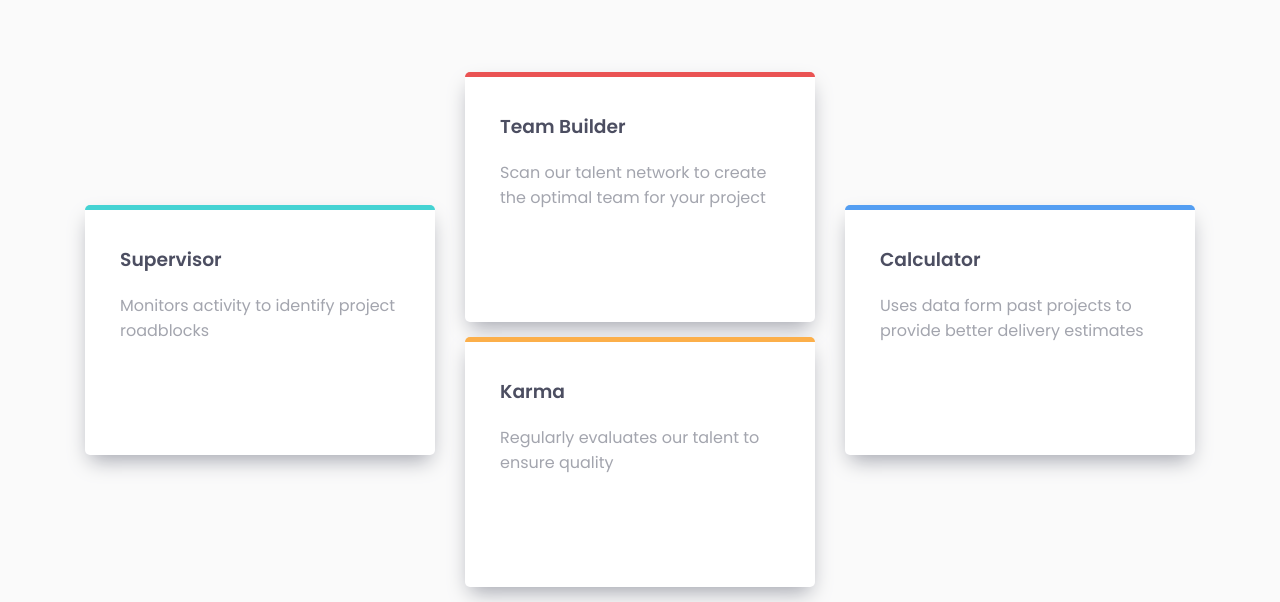
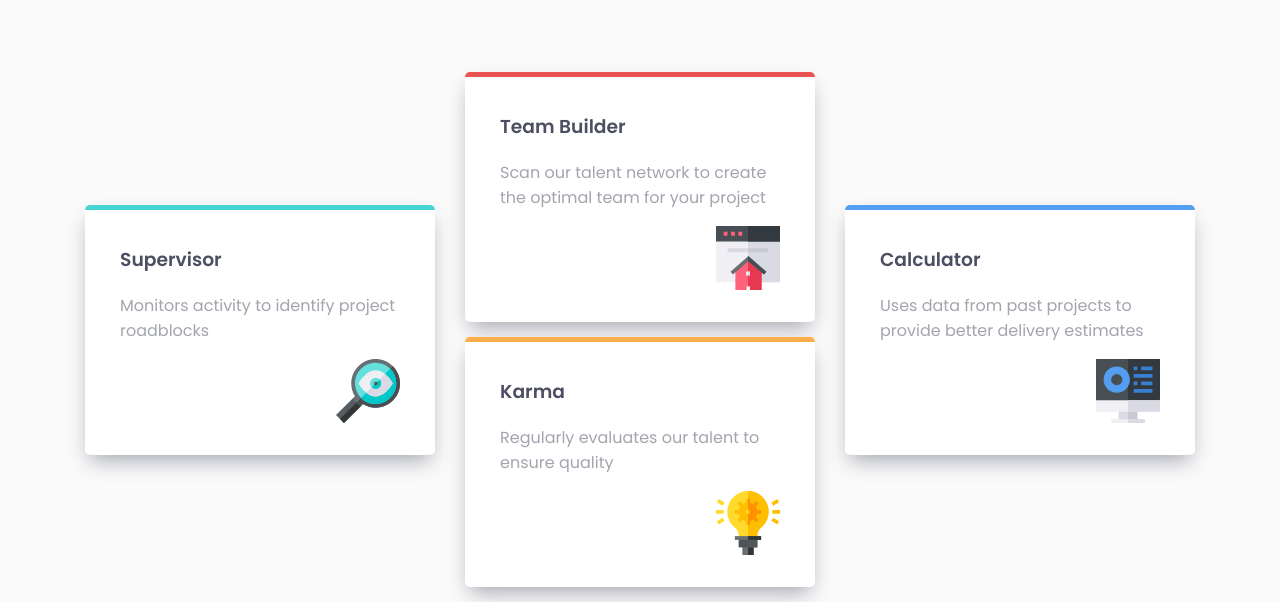
Before and after one commit to KaioDelmondes/FrontWeb, a plain HTML site: page Iniciante/four-card-feature-section-master/index.html in a window 1280 px wide. Shown: the part 260-862 px from the top of the page. Drawn offline with Linux system fonts and the light colour scheme.

Commit message:
Inserindo imagens. Falta corrigir a exibição em telas menores

```diff
--- a/Iniciante/four-card-feature-section-master/index.html
+++ b/Iniciante/four-card-feature-section-master/index.html
@@ -34,6 +34,7 @@
         <div class="card cyan-border">
           <h3>Supervisor</h3>
           <p>Monitors activity to identify project roadblocks</p>
+          <img src="./images/icon-supervisor.svg" alt="">
         </div>
 
       </div>
@@ -43,11 +44,13 @@
         <div class="card red-border">
           <h3>Team Builder</h3>
           <p>Scan our talent network to create the optimal team for your project</p>
+          <img src="./images/icon-team-builder.svg" alt="">
         </div>
 
         <div class="card orange-border">
           <h3>Karma</h3>
           <p>Regularly evaluates our talent to ensure quality</p>
+          <img src="./images/icon-karma.svg" alt="">
         </div>
 
       </div>
@@ -55,7 +58,8 @@
       <div class="container">
         <div class="card purple-border">
           <h3>Calculator</h3>
-          <p>Uses data form past projects to provide better delivery estimates</p>
+          <p>Uses data from past projects to provide better delivery estimates</p>
+          <img src="./images/icon-calculator.svg" alt="">
         </div>
       </div>
 
--- a/Iniciante/four-card-feature-section-master/style.css
+++ b/Iniciante/four-card-feature-section-master/style.css
@@ -71,6 +71,9 @@ p {
     border-top: 5px solid hsl(212, 86%, 64%);
 }
 
+div.card img {
+    float: right;
+}
 /*
 Cores
 hsl(0, 78%, 62%) - Vermelho
```
